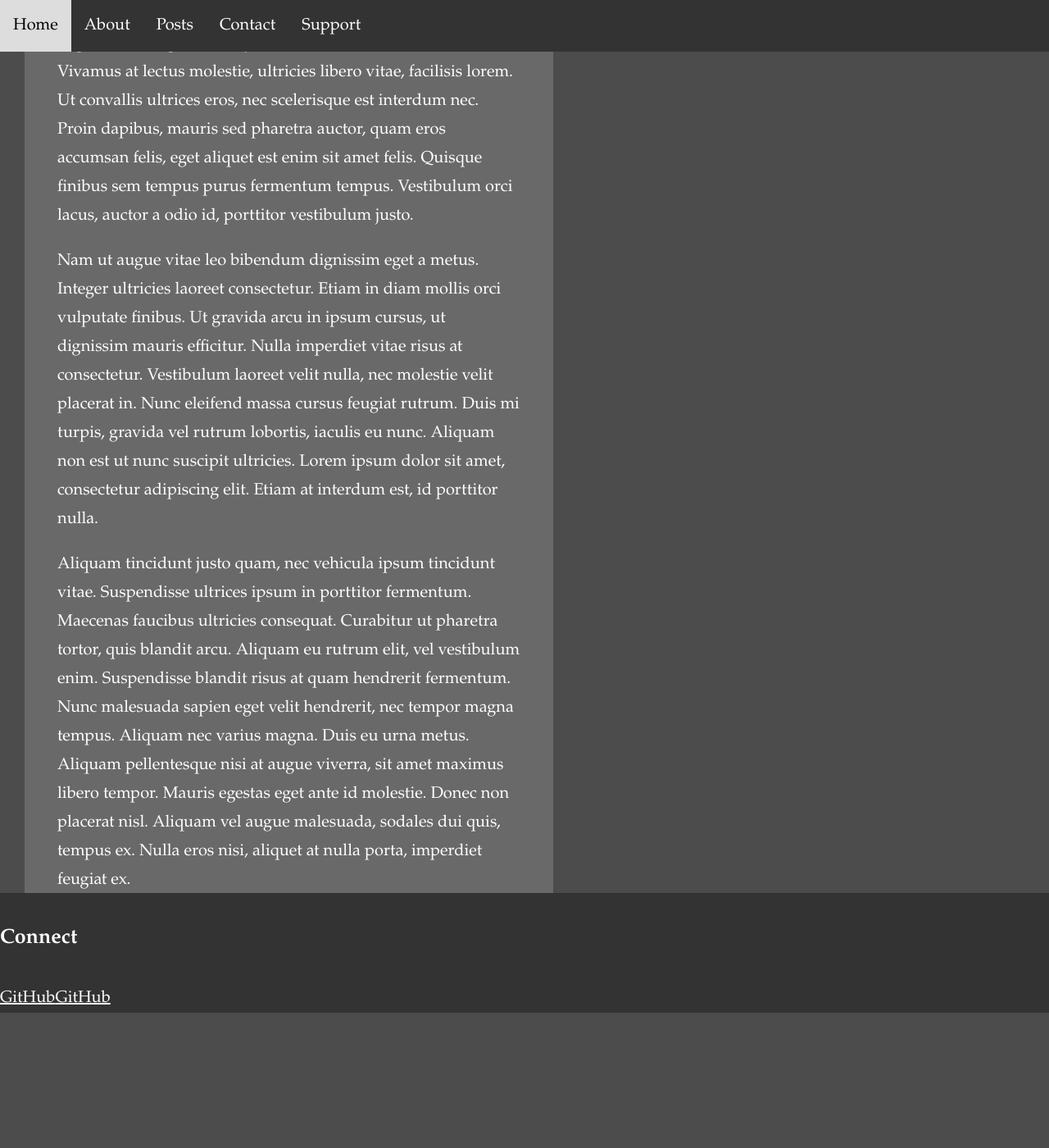
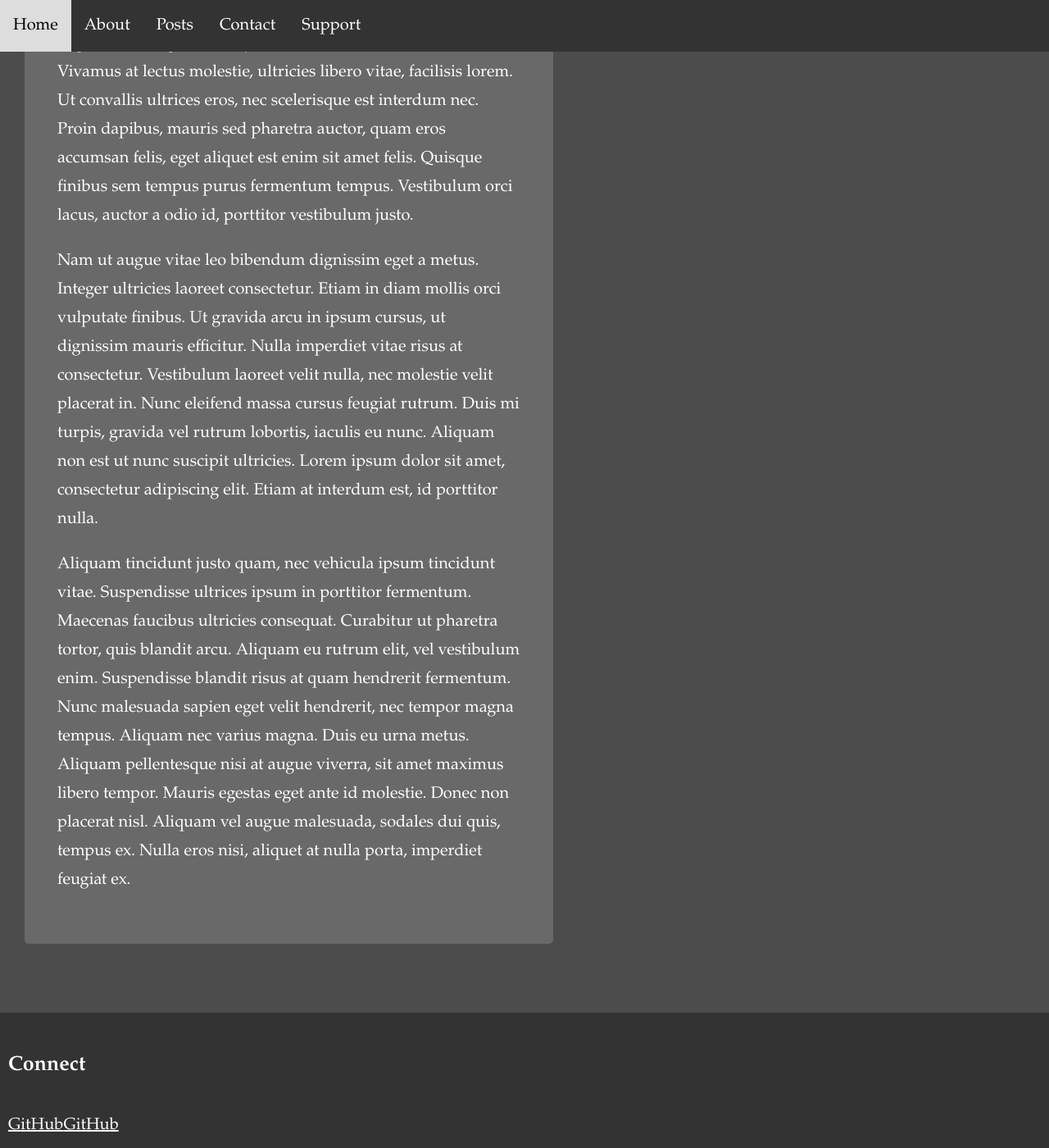
Before and after one commit to sutterj/jekylldark, a Jekyll site: the page built from index.html, in a window 1280 px wide and 1400 px high, scrolled down 1032 px. Shown: the whole window at 82% size. Built offline with Jekyll 4.4.1, drawn with Linux system fonts in a browser that asks for light colours; nearby versions of some CDN libraries; before the commit the page ends 2267 px from its top, so only the background shows below that.

Commit message:
Update _footer.scss

```diff
--- a/_sass/components/_footer.scss
+++ b/_sass/components/_footer.scss
@@ -1,11 +1,11 @@
 footer {
   background-color: #333333;
-  bottom: 0;
+  bottom: -1;
   position: absolute;
   width: 100vw;
 }
 
-footer .content {
+.footer-content {
   margin: 5px;
   padding: 5px;
 }
```
